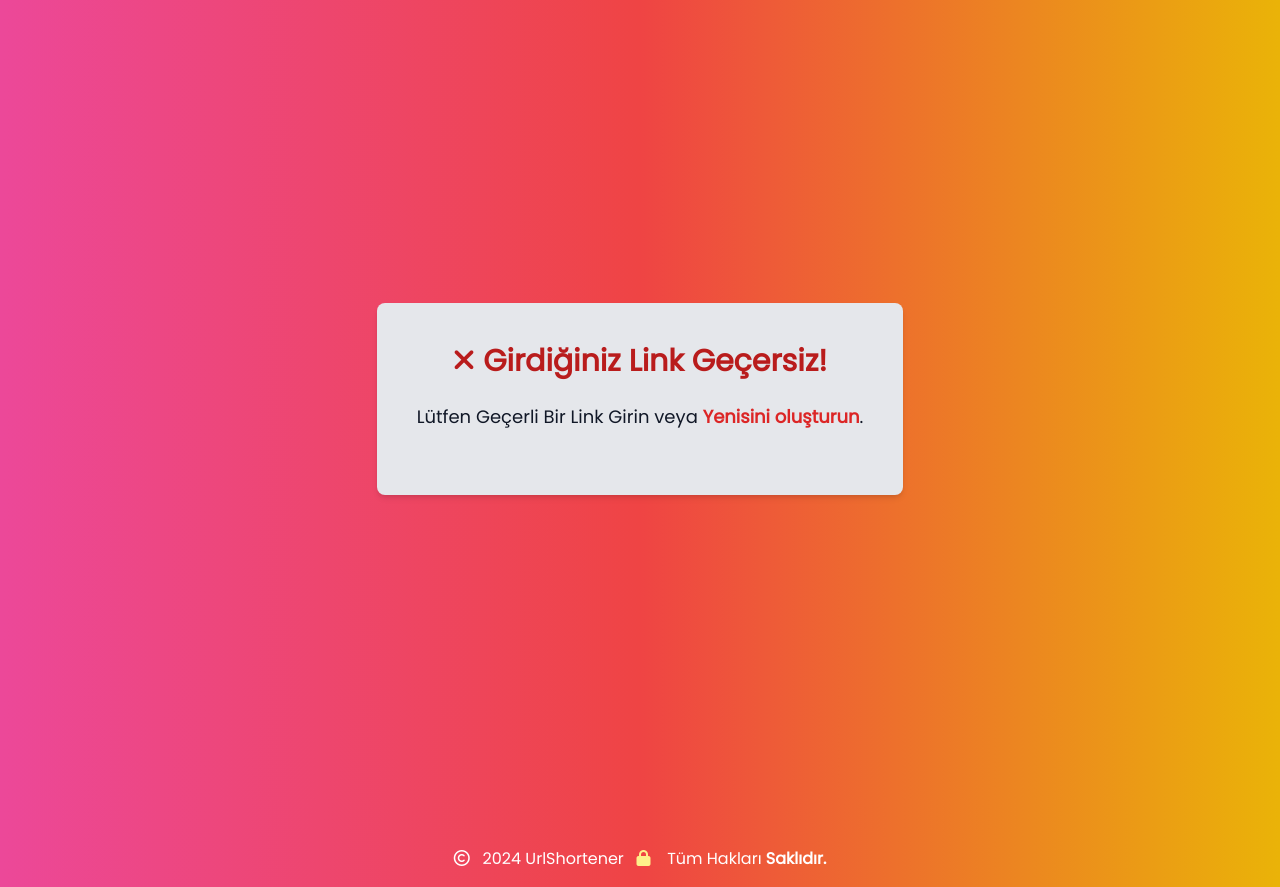
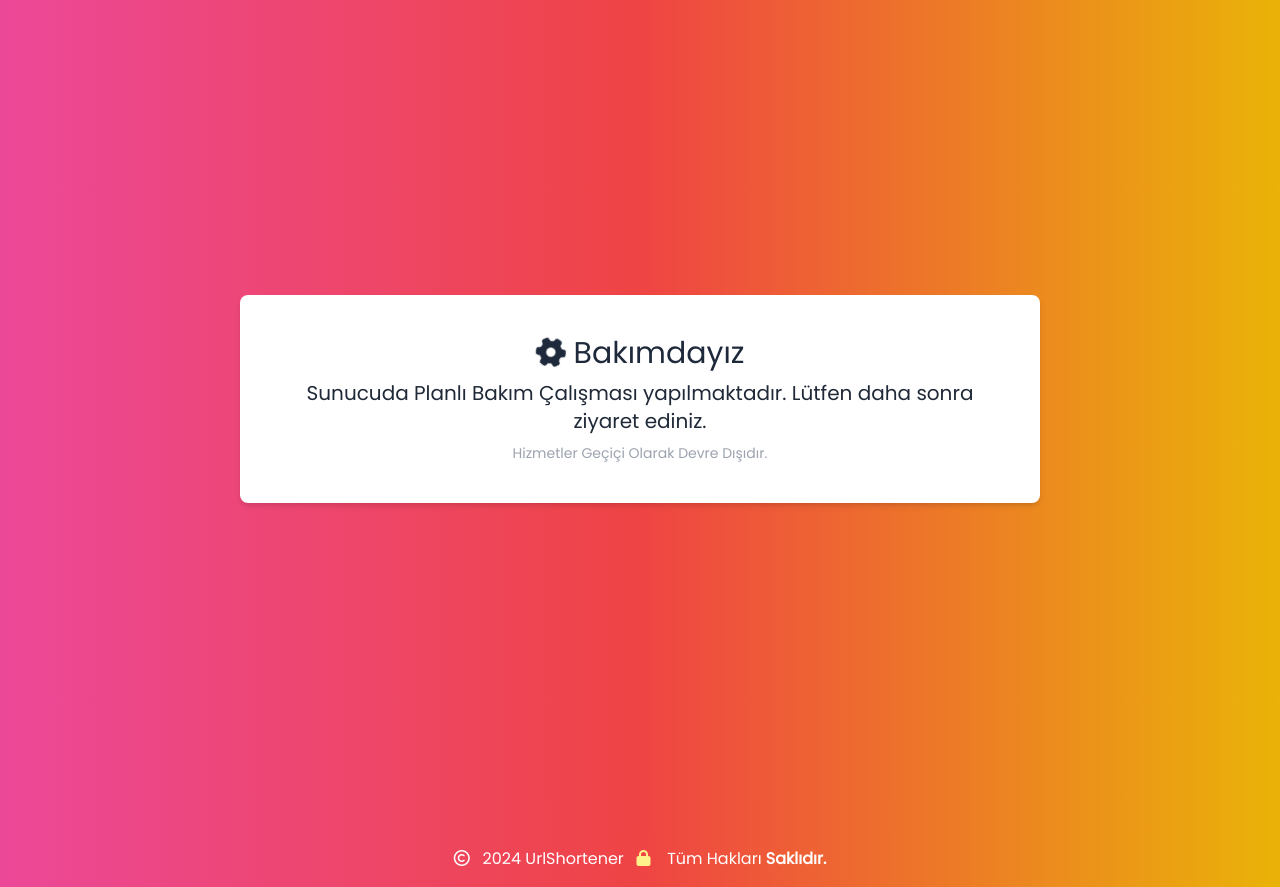
Before and after one commit to byk1lla/urlShortener, a PHP site: page /phpmailer/index.php?page=r in a window 1280 px wide. Shown: the part 65-952 px from the top of the page. Run offline with PHP 8.4, Linux system fonts and the light colour scheme; data that the repository does not hold is empty; some libraries are stand-ins or nearby versions.

Commit message:
Bakımdayız Sayfası eklendi

```diff
--- /dev/null
+++ b/src/inc/pages/bakimdayiz.page.php
@@ -0,0 +1,8 @@
+<div class="min-h-screen flex items-center justify-center bg-gradient-to-r from-pink-500 via-red-500 to-yellow-500 text-white min-w-screen">
+    <div class="bg-white p-10 rounded-lg shadow-md w-[100vh] text-center">
+           <h1 class="text-slate-800 text-3xl"> <i class="fas fa-gear animate-spin"></i> Bakımdayız</h1>
+
+           <p class="text-gray-800 text-xl p-2">Sunucuda Planlı Bakım Çalışması yapılmaktadır. Lütfen daha sonra ziyaret ediniz.</p>
+           <p class="text-gray-400 text-sm">Hizmetler Geçiçi Olarak Devre Dışıdır.</p>
+    </div>
+</div>
--- a/src/inc/pages/r.page.php
+++ b/src/inc/pages/r.page.php
@@ -18,7 +18,7 @@
     <div hidden id="error">
     <h1 class="text-3xl font-extrabold text-red-700 mb-6"><i class="fas fa-xmark text-red-700"></i> Girdiğiniz Link Geçersiz! </h1>
             <p id="message" class="text-lg mb-6 text-gray-900">
-            Lütfen Geçerli Bir Link Girin veya <a class="font-semibold text-red-600" href="../urlShrotener">Yenisini oluşturun</a>.<br>
+            Lütfen Geçerli Bir Link Girin veya <a class="font-semibold text-red-600 hover:text-red-900" href="../urlShortener">Yenisini oluşturun</a>.<br>
             </p>
     </div>
 </div>
--- a/src/packages/Helper/settings.php
+++ b/src/packages/Helper/settings.php
@@ -1,7 +1,7 @@
 <?php
 
 return array (
-  'bakim' => false,
+  'bakim' => true,
   'title' => 'URL Kısaltıcı',
   'PROJECT_NAME' => 'UrlShortener',
   'DB' =>
```
Also changed, not shown: src/assets/js/redirect.js (line endings or trailing spaces).
